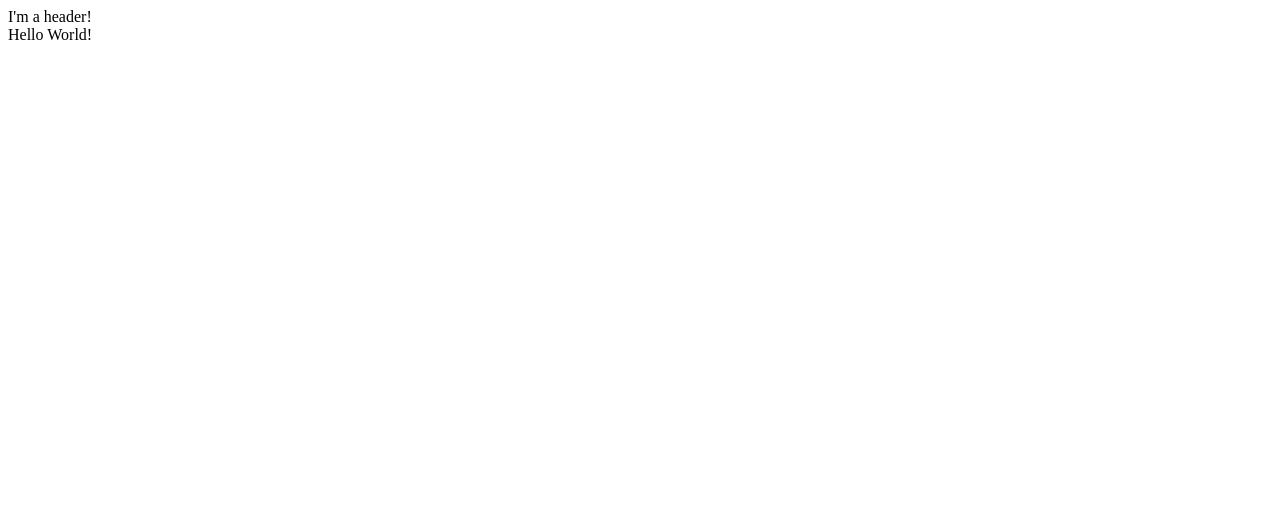
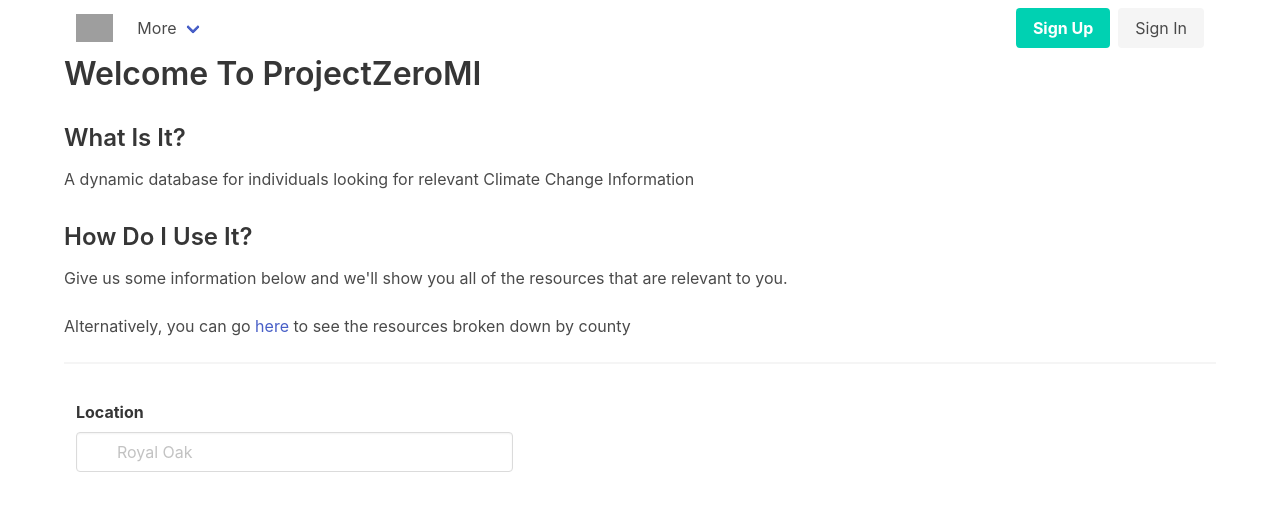
Before and after one commit to tedirland/server, a React (Create React App) app in the folder client/: page / in a window 1280 px wide. Shown: the top 510 px of the page. Built offline with nearby package versions, Linux system fonts and the light colour scheme; grey boxes are pictures that could not be loaded.

Commit message:
Created boilerplate header design

```diff
--- a/client/package.json
+++ b/client/package.json
@@ -6,6 +6,7 @@
     "@testing-library/jest-dom": "^5.12.0",
     "@testing-library/react": "^11.2.6",
     "@testing-library/user-event": "^12.8.3",
+    "bulma": "^0.9.2",
     "react": "^17.0.2",
     "react-dom": "^17.0.2",
     "react-scripts": "4.0.3",
--- a/client/src/components/Header.js
+++ b/client/src/components/Header.js
@@ -2,7 +2,70 @@ import React, { Component } from "react"
 
 class Header extends Component {
   render() {
-    return <div>I'm a header!</div>
+    return (
+      <nav className="navbar">
+        <div className="navbar-brand">
+          <a className="navbar-item" href="/">
+            <img
+              src="https://media.vanityfair.com/photos/606b8b8c085a185aa59af1e2/master/w_2560%2Cc_limit/DMX-2021-GettyImages-517830522.jpg"
+              alt="logo"
+            />
+          </a>
+          <a
+            role="button"
+            href="/"
+            className="navbar-burger"
+            aria-label="menu"
+            aria-expanded="false"
+            data-target="navbarBasicExample"
+          >
+            <span aria-hidden="true"></span>
+            <span aria-hidden="true"></span>
+            <span aria-hidden="true"></span>
+          </a>
+        </div>
+        <div id="navbarBasicExample" className="navbar-menu">
+          <div className="navbar-start">
+            <div className="navbar-item has-dropdown is-hoverable">
+              <a className="navbar-link" href="/">
+                More
+              </a>
+              <div className="navbar-dropdown">
+                <a className="navbar-item" href="/">
+                  About
+                </a>
+                <a className="navbar-item" href="/">
+                  Resources By County
+                </a>
+                <a className="navbar-item" href="/">
+                  Resources By Community
+                </a>
+                <a className="navbar-item" href="/">
+                  Browse All Resources
+                </a>
+                <hr classname="navbar-divider"></hr>
+                <a className="navbar-item" href="/">
+                  Report an issue
+                </a>
+              </div>
+            </div>
+          </div>
+
+          <div className="navbar-end">
+            <div className="navbar-item">
+              <div className="buttons">
+                <a className="button is-primary" href="/">
+                  <strong>Sign Up</strong>
+                </a>
+                <a className="button is-light" href="/">
+                  Sign In
+                </a>
+              </div>
+            </div>
+          </div>
+        </div>
+      </nav>
+    )
   }
 }
 
--- /dev/null
+++ b/client/src/components/InfoForm.js
@@ -0,0 +1,29 @@
+import React from "react"
+
+function InfoForm() {
+  return (
+    <div className="field">
+      <label className="label">Location</label>
+      <div className="control has-icons-left">
+        <input className="input" type="text" placeholder="Royal Oak" />
+        <span className="icon is-small is-left">
+          <i className="fas-map-marker"></i>
+        </span>
+      </div>
+    </div>
+
+    //     <div class="field">
+    //   <label class="label">Username</label>
+    //   <div class="control has-icons-left has-icons-right">
+    //     <input class="input is-success" type="text" placeholder="Text input" value="bulma">
+    //     <span class="icon is-small is-left">
+    //       <i class="fas fa-user"></i>
+    //     </span>
+    //     <span class="icon is-small is-right">
+    //       <i class="fas fa-check"></i>
+    //     </span>
+    //     </div>
+  )
+}
+
+export default InfoForm
--- a/client/src/components/Landing.js
+++ b/client/src/components/Landing.js
@@ -1,7 +1,30 @@
 import React from "react"
+import InfoForm from "./InfoForm"
 
 function Landing() {
-  return <div>Hello World!</div>
+  return (
+    <div className="content">
+      <h1>Welcome To ProjectZeroMI</h1>
+      <h3>What Is It?</h3>
+      <p>
+        A dynamic database for individuals looking for relevant Climate Change
+        Information
+      </p>
+      <h3>How Do I Use It?</h3>
+      <p>
+        Give us some information below and we'll show you all of the resources
+        that are relevant to you.
+        <br></br>
+        <br></br>
+        Alternatively, you can go <a href="/resources">here</a> to see the
+        resources broken down by county
+      </p>
+      <hr></hr>
+      <div className="column is-two-fifths">
+        <InfoForm />
+      </div>
+    </div>
+  )
 }
 
 export default Landing
--- a/client/src/index.js
+++ b/client/src/index.js
@@ -1,5 +1,6 @@
 import React from "react"
 import ReactDOM from "react-dom"
 import App from "./components/App"
+import "bulma/css/bulma.min.css"
 
 ReactDOM.render(<App />, document.querySelector("#root"))
```
Also changed, not shown: 1 other file (tests, documents, lock files or other folders).
